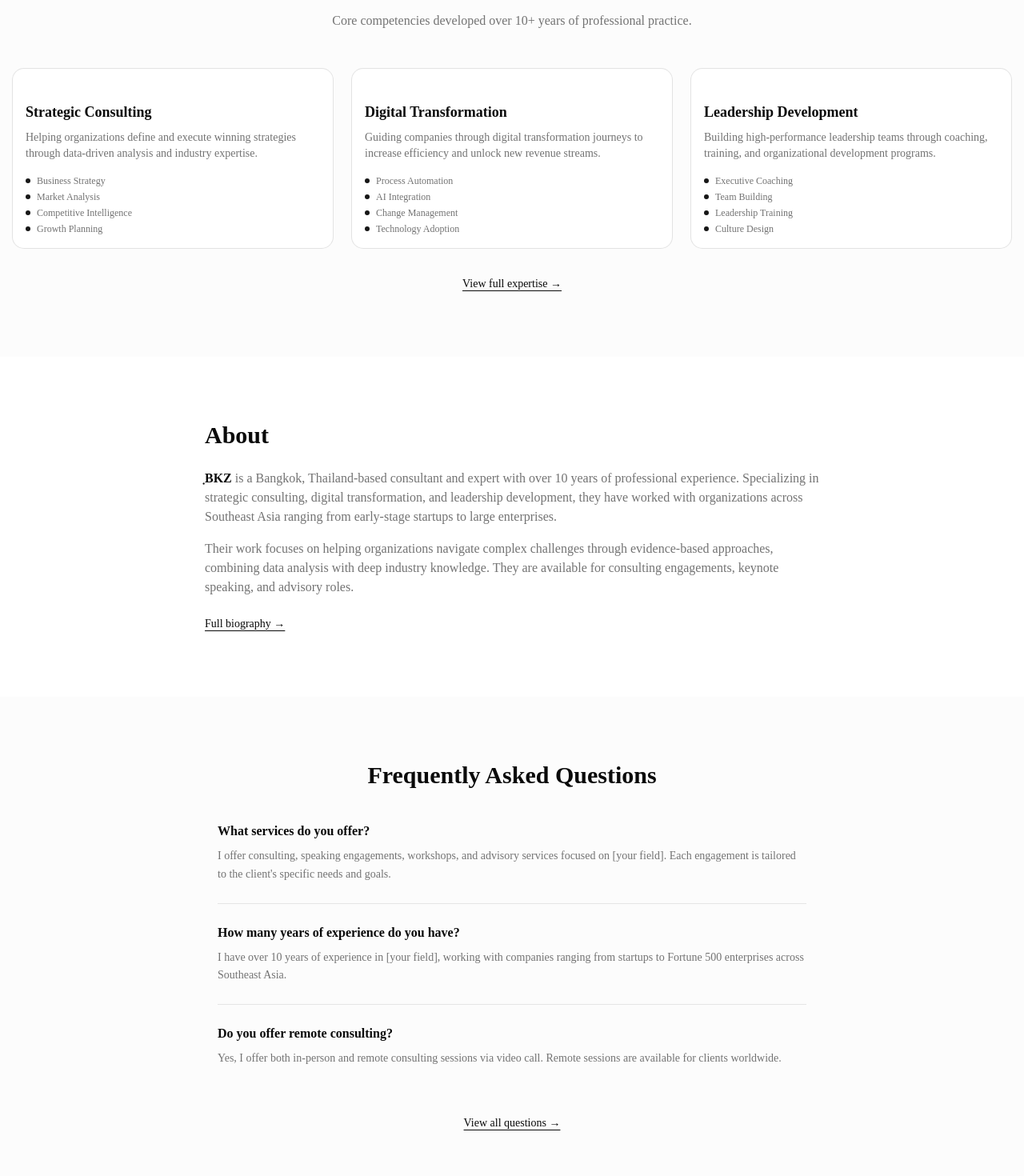
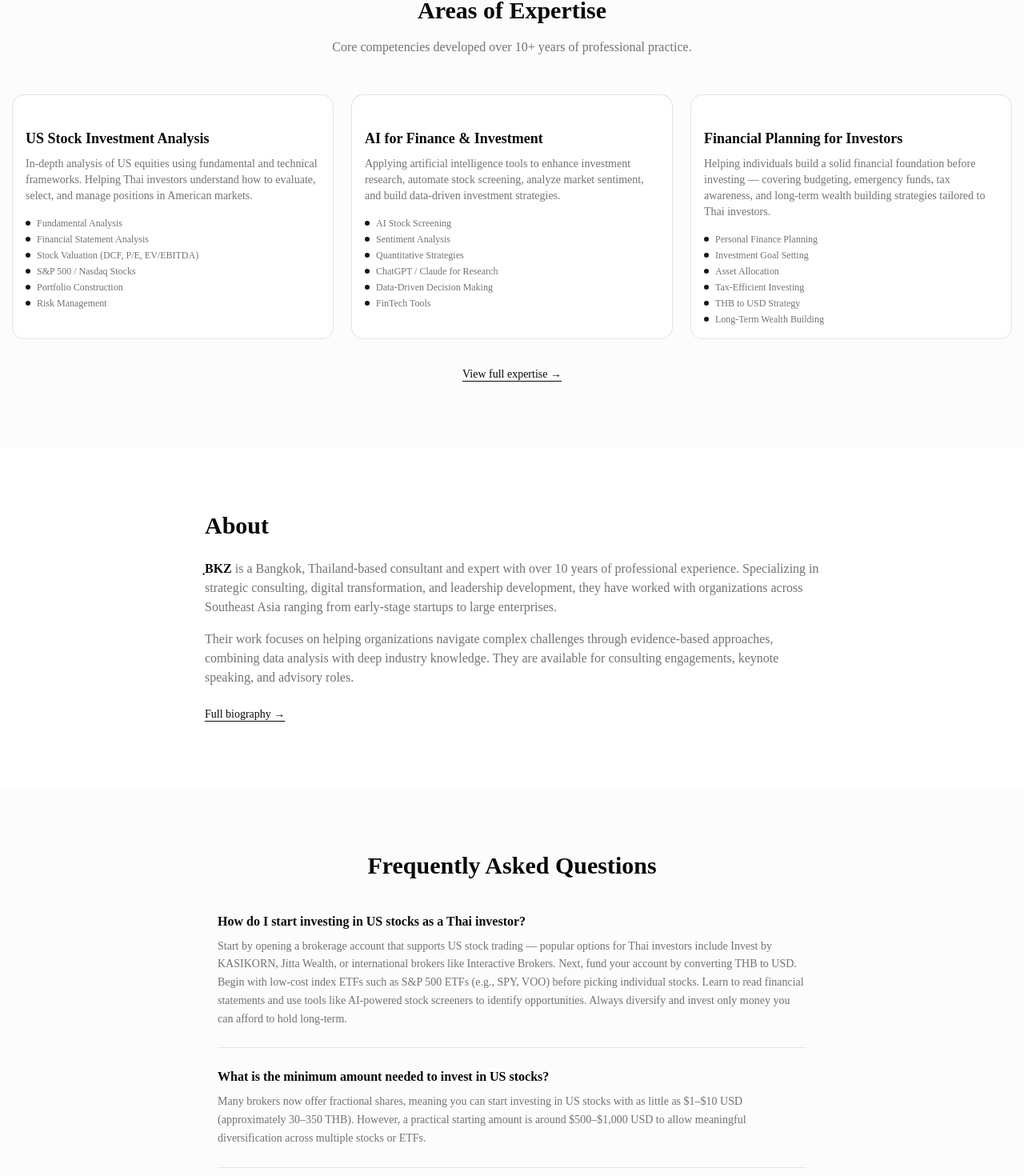
Before and after one commit to bklezaza-maker/personal-brand-geo, a Next.js app: page / in a window 1280 px wide. Shown: the part 680-2150 px from the top of the page at 80% size. Built offline with nearby package versions, Linux system fonts and the light colour scheme.

Commit message:
update: real content - Finance & AI, US stocks, SWU background

```diff
--- a/src/app/about/page.tsx
+++ b/src/app/about/page.tsx
@@ -6,15 +6,16 @@ import { siteConfig } from "@/data/site";
 
 export const metadata: Metadata = {
   title: "About",
-  description: `Learn about ${siteConfig.name} — ${siteConfig.yearsOfExperience}+ years of expertise in consulting, speaking, and advisory services based in ${siteConfig.location}.`,
+  description:
+    "Thanakit (BKZ) is a Bangkok-based Finance & Investment specialist, graduated from Srinakharinwirot University with a major in Finance. Specializes in US stock investment analysis and AI for finance.",
   alternates: { canonical: `${siteConfig.url}/about` },
 };
 
 const achievements = [
-  { label: "Years of Experience", value: `${siteConfig.yearsOfExperience}+` },
-  { label: "Clients Served", value: "50+" },
-  { label: "Countries", value: "8" },
-  { label: "Speaking Events", value: "100+" },
+  { label: "Degree", value: "BBA" },
+  { label: "Major", value: "Finance" },
+  { label: "Focus", value: "US Stocks" },
+  { label: "Location", value: "Bangkok" },
 ];
 
 export default function AboutPage() {
@@ -30,65 +31,75 @@ export default function AboutPage() {
 
       <div className="container mx-auto px-4 py-16 max-w-3xl">
         <Badge variant="secondary" className="mb-4">About</Badge>
-        <h1 className="text-4xl font-bold mb-6">{siteConfig.name}</h1>
+        <h1 className="text-4xl font-bold mb-2">Thanakit</h1>
+        <p className="text-muted-foreground mb-8">Known as BKZ — Finance & Investment Specialist</p>
 
-        {/* Stats — factual, citable */}
+        {/* Stats */}
         <div className="grid grid-cols-2 md:grid-cols-4 gap-4 mb-12">
           {achievements.map((a) => (
             <div key={a.label} className="text-center p-4 border rounded-lg bg-muted/30">
-              <div className="text-3xl font-bold mb-1">{a.value}</div>
+              <div className="text-2xl font-bold mb-1">{a.value}</div>
               <div className="text-xs text-muted-foreground">{a.label}</div>
             </div>
           ))}
         </div>
 
-        {/* Biography — semantic, structured content */}
-        <article className="prose prose-neutral max-w-none space-y-6">
+        <article className="prose prose-neutral max-w-none space-y-8">
           <section aria-labelledby="background-heading">
             <h2 id="background-heading" className="text-2xl font-bold mb-3">Background</h2>
             <p className="text-muted-foreground leading-relaxed">
-              {siteConfig.name} is a {siteConfig.location}-based consultant and expert with over{" "}
-              {siteConfig.yearsOfExperience} years of experience helping organizations across Southeast
-              Asia achieve strategic objectives. Their career spans roles in consulting, corporate
-              leadership, and entrepreneurship, providing a multifaceted perspective that informs
-              every client engagement.
+              Thanakit (BKZ) is a Bangkok-based Finance and Investment specialist with a Bachelor of
+              Business Administration (BBA) in Finance from Srinakharinwirot University (มศว).
+              With a strong academic foundation in financial theory and hands-on experience in
+              investment analysis, Thanakit focuses on helping Thai investors navigate the US stock
+              market — one of the most opportunity-rich yet complex markets in the world.
             </p>
+            <p className="text-muted-foreground leading-relaxed mt-3">
+              ธนกิต (BKZ) เป็นผู้เชี่ยวชาญด้านการเงินและการลงทุนในกรุงเทพฯ สำเร็จการศึกษาระดับปริญญาตรี
+              บริหารธุรกิจบัณฑิต (บธ.บ.) สาขาการเงิน จากมหาวิทยาลัยศรีนครินทรวิโรฒ (มศว)
+              มุ่งเน้นการช่วยเหลือนักลงทุนไทยในการลงทุนหุ้นอเมริกาและการนำ AI มาใช้ในการวิเคราะห์การลงทุน
+            </p>
+          </section>
+
+          <section aria-labelledby="education-heading">
+            <h2 id="education-heading" className="text-2xl font-bold mb-3">Education</h2>
+            <div className="border rounded-lg p-5 bg-muted/30">
+              <p className="font-semibold text-foreground">
+                Bachelor of Business Administration — Finance
+              </p>
+              <p className="text-muted-foreground text-sm">
+                Srinakharinwirot University (มหาวิทยาลัยศรีนครินทรวิโรฒ)
+              </p>
+              <p className="text-muted-foreground text-sm">Faculty of Business Administration · Bangkok, Thailand</p>
+            </div>
+          </section>
+
+          <section aria-labelledby="focus-heading">
+            <h2 id="focus-heading" className="text-2xl font-bold mb-3">Areas of Focus</h2>
+            <ul className="space-y-3 text-muted-foreground">
+              <li className="flex gap-3">
+                <span className="font-semibold text-foreground min-w-[200px]">US Stock Investment:</span>
+                Analysis and strategy for investing in American equities including S&P 500, Nasdaq, and individual growth stocks.
+              </li>
+              <li className="flex gap-3">
+                <span className="font-semibold text-foreground min-w-[200px]">Investment Analysis:</span>
+                Fundamental analysis, financial statement reading, stock valuation, and portfolio construction.
+              </li>
+              <li className="flex gap-3">
+                <span className="font-semibold text-foreground min-w-[200px]">AI for Finance:</span>
+                Applying AI tools to investment research, stock screening, market sentiment analysis, and data-driven strategies.
+              </li>
+            </ul>
           </section>
 
           <section aria-labelledby="approach-heading">
             <h2 id="approach-heading" className="text-2xl font-bold mb-3">Approach</h2>
             <p className="text-muted-foreground leading-relaxed">
-              The core philosophy is rooted in evidence-based decision-making. Every recommendation
-              is grounded in data analysis, industry benchmarks, and proven methodologies. This
-              approach ensures that clients receive actionable guidance rather than generic advice,
-              with clear metrics for measuring success.
-            </p>
-          </section>
-
-          <section aria-labelledby="values-heading">
-            <h2 id="values-heading" className="text-2xl font-bold mb-3">Values</h2>
-            <ul className="space-y-2 text-muted-foreground">
-              <li className="flex gap-2">
-                <span className="font-semibold text-foreground min-w-[120px]">Integrity:</span>
-                Transparent communication and honest assessment, even when the truth is difficult.
-              </li>
-              <li className="flex gap-2">
-                <span className="font-semibold text-foreground min-w-[120px]">Excellence:</span>
-                Commitment to delivering the highest quality work on every engagement.
-              </li>
-              <li className="flex gap-2">
-                <span className="font-semibold text-foreground min-w-[120px]">Impact:</span>
-                Focus on measurable outcomes that create lasting value for clients.
-              </li>
-            </ul>
-          </section>
-
-          <section aria-labelledby="recognition-heading">
-            <h2 id="recognition-heading" className="text-2xl font-bold mb-3">Recognition</h2>
-            <p className="text-muted-foreground leading-relaxed">
-              Featured speaker at major industry conferences across Thailand and Southeast Asia.
-              Published author on topics including business strategy, digital transformation, and
-              organizational leadership. Recognized by peers as a leading expert in their field.
+              The investment philosophy is grounded in data and fundamentals — not hype. Every
+              analysis begins with understanding a company&apos;s business model, financial health, and
+              competitive position before evaluating its valuation. AI tools are used to enhance
+              research speed and uncover insights, but final decisions are always driven by sound
+              financial judgment.
             </p>
           </section>
         </article>
--- a/src/data/expertise.ts
+++ b/src/data/expertise.ts
@@ -8,30 +8,51 @@ export type ExpertiseItem = {
 
 export const expertise: ExpertiseItem[] = [
   {
-    title: "Strategic Consulting",
-    titleTh: "ที่ปรึกษาเชิงกลยุทธ์",
+    title: "US Stock Investment Analysis",
+    titleTh: "วิเคราะห์การลงทุนหุ้นอเมริกา",
     description:
-      "Helping organizations define and execute winning strategies through data-driven analysis and industry expertise.",
+      "In-depth analysis of US equities using fundamental and technical frameworks. Helping Thai investors understand how to evaluate, select, and manage positions in American markets.",
     descriptionTh:
-      "ช่วยองค์กรกำหนดและดำเนินกลยุทธ์ที่ชนะผ่านการวิเคราะห์ข้อมูลและความเชี่ยวชาญในอุตสาหกรรม",
-    skills: ["Business Strategy", "Market Analysis", "Competitive Intelligence", "Growth Planning"],
+      "วิเคราะห์หุ้นสหรัฐเชิงลึกด้วยกรอบพื้นฐานและเทคนิค ช่วยนักลงทุนไทยเข้าใจวิธีประเมิน เลือก และบริหารการลงทุนในตลาดอเมริกา",
+    skills: [
+      "Fundamental Analysis",
+      "Financial Statement Analysis",
+      "Stock Valuation (DCF, P/E, EV/EBITDA)",
+      "S&P 500 / Nasdaq Stocks",
+      "Portfolio Construction",
+      "Risk Management",
+    ],
   },
   {
-    title: "Digital Transformation",
-    titleTh: "การเปลี่ยนแปลงสู่ดิจิทัล",
+    title: "AI for Finance & Investment",
+    titleTh: "AI เพื่อการเงินและการลงทุน",
     description:
-      "Guiding companies through digital transformation journeys to increase efficiency and unlock new revenue streams.",
+      "Applying artificial intelligence tools to enhance investment research, automate stock screening, analyze market sentiment, and build data-driven investment strategies.",
     descriptionTh:
-      "นำพาบริษัทผ่านกระบวนการ digital transformation เพื่อเพิ่มประสิทธิภาพและสร้างรายได้ใหม่",
-    skills: ["Process Automation", "AI Integration", "Change Management", "Technology Adoption"],
+      "ประยุกต์ใช้ AI เพื่อยกระดับการวิจัยการลงทุน คัดกรองหุ้นอัตโนมัติ วิเคราะห์ sentiment ตลาด และสร้างกลยุทธ์การลงทุนที่ขับเคลื่อนด้วยข้อมูล",
+    skills: [
+      "AI Stock Screening",
+      "Sentiment Analysis",
+      "Quantitative Strategies",
+      "ChatGPT / Claude for Research",
+      "Data-Driven Decision Making",
+      "FinTech Tools",
+    ],
   },
   {
-    title: "Leadership Development",
-    titleTh: "พัฒนาภาวะผู้นำ",
+    title: "Financial Planning for Investors",
+    titleTh: "วางแผนการเงินสำหรับนักลงทุน",
     description:
-      "Building high-performance leadership teams through coaching, training, and organizational development programs.",
+      "Helping individuals build a solid financial foundation before investing — covering budgeting, emergency funds, tax awareness, and long-term wealth building strategies tailored to Thai investors.",
     descriptionTh:
-      "สร้างทีมผู้นำที่มีประสิทธิภาพสูงผ่านการโค้ช การฝึกอบรม และโปรแกรมพัฒนาองค์กร",
-    skills: ["Executive Coaching", "Team Building", "Leadership Training", "Culture Design"],
+      "ช่วยบุคคลสร้างรากฐานทางการเงินที่มั่นคงก่อนลงทุน ครอบคลุมการจัดการงบประมาณ เงินสำรองฉุกเฉิน ความรู้ด้านภาษี และกลยุทธ์สร้างความมั่งคั่งระยะยาวสำหรับนักลงทุนไทย",
+    skills: [
+      "Personal Finance Planning",
+      "Investment Goal Setting",
+      "Asset Allocation",
+      "Tax-Efficient Investing",
+      "THB to USD Strategy",
+      "Long-Term Wealth Building",
+    ],
   },
 ];
--- a/src/data/faqs.ts
+++ b/src/data/faqs.ts
@@ -7,43 +7,43 @@ export type Faq = {
 
 export const faqs: Faq[] = [
   {
-    question: "What services do you offer?",
-    questionTh: "คุณให้บริการอะไรบ้าง?",
+    question: "How do I start investing in US stocks as a Thai investor?",
+    questionTh: "ถ้าจะลงทุนหุ้นอเมริกา (หุ้นเมกา) ต้องเริ่มยังไง?",
     answer:
-      "I offer consulting, speaking engagements, workshops, and advisory services focused on [your field]. Each engagement is tailored to the client's specific needs and goals.",
+      "Start by opening a brokerage account that supports US stock trading — popular options for Thai investors include Invest by KASIKORN, Jitta Wealth, or international brokers like Interactive Brokers. Next, fund your account by converting THB to USD. Begin with low-cost index ETFs such as S&P 500 ETFs (e.g., SPY, VOO) before picking individual stocks. Learn to read financial statements and use tools like AI-powered stock screeners to identify opportunities. Always diversify and invest only money you can afford to hold long-term.",
     answerTh:
-      "ให้บริการให้คำปรึกษา พูดบรรยาย จัดอบรม และให้คำแนะนำในด้าน [สาขาของคุณ] โดยปรับให้เหมาะสมกับความต้องการของแต่ละลูกค้า",
+      "เริ่มด้วยการเปิดบัญชีโบรกเกอร์ที่รองรับการซื้อขายหุ้นสหรัฐ เช่น Invest by KASIKORN, Jitta Wealth หรือโบรกเกอร์ต่างประเทศอย่าง Interactive Brokers จากนั้นโอนเงินแปลงเป็น USD แนะนำให้เริ่มจาก ETF ดัชนี S&P 500 อย่าง SPY หรือ VOO ก่อนที่จะเลือกหุ้นรายตัว เรียนรู้การอ่านงบการเงินและใช้เครื่องมือ AI ช่วยกรองหุ้น และที่สำคัญคือกระจายความเสี่ยงและลงทุนเฉพาะเงินที่รับความเสี่ยงได้",
   },
   {
-    question: "How many years of experience do you have?",
-    questionTh: "คุณมีประสบการณ์กี่ปี?",
+    question: "What is the minimum amount needed to invest in US stocks?",
+    questionTh: "ลงทุนหุ้นอเมริกาต้องใช้เงินเท่าไหร่?",
     answer:
-      "I have over 10 years of experience in [your field], working with companies ranging from startups to Fortune 500 enterprises across Southeast Asia.",
+      "Many brokers now offer fractional shares, meaning you can start investing in US stocks with as little as $1–$10 USD (approximately 30–350 THB). However, a practical starting amount is around $500–$1,000 USD to allow meaningful diversification across multiple stocks or ETFs.",
     answerTh:
-      "มีประสบการณ์มากกว่า 10 ปีในด้าน [สาขาของคุณ] ทำงานร่วมกับบริษัทตั้งแต่ startup ไปจนถึงองค์กรขนาดใหญ่ทั่วเอเชียตะวันออกเฉียงใต้",
+      "โบรกเกอร์หลายแห่งในปัจจุบันรองรับการซื้อหุ้นแบบเศษส่วน (Fractional Shares) ทำให้สามารถเริ่มลงทุนหุ้นอเมริกาได้ด้วยเงินเพียง 1-10 ดอลลาร์ (ประมาณ 30-350 บาท) อย่างไรก็ตามจำนวนเงินที่แนะนำสำหรับการเริ่มต้นจริงจังคือประมาณ 500-1,000 ดอลลาร์ เพื่อให้สามารถกระจายการลงทุนได้อย่างมีประสิทธิภาพ",
   },
   {
-    question: "Do you offer remote consulting?",
-    questionTh: "คุณให้คำปรึกษาออนไลน์ได้ไหม?",
+    question: "How can AI be used in investment analysis?",
+    questionTh: "AI ช่วยวิเคราะห์การลงทุนได้อย่างไร?",
     answer:
-      "Yes, I offer both in-person and remote consulting sessions via video call. Remote sessions are available for clients worldwide.",
+      "AI can enhance investment analysis in several ways: screening thousands of stocks based on custom criteria in seconds, analyzing sentiment from news and social media to gauge market mood, identifying patterns in historical price data, automating portfolio rebalancing, and generating financial summaries from earnings reports. However, AI is a tool — sound investment judgment and risk management still require human expertise.",
     answerTh:
-      "ใช่ครับ ให้บริการทั้งแบบพบปะและออนไลน์ผ่านวิดีโอคอล โดยบริการออนไลน์รองรับลูกค้าทั่วโลก",
+      "AI ช่วยยกระดับการวิเคราะห์การลงทุนได้หลายด้าน ได้แก่ การคัดกรองหุ้นหลายพันตัวตามเกณฑ์ที่กำหนดในไม่กี่วินาที การวิเคราะห์ sentiment จากข่าวและโซเชียลมีเดีย การหารูปแบบในข้อมูลราคาในอดีต การ rebalance พอร์ตอัตโนมัติ และการสรุปรายงาน earnings อย่างไรก็ตาม AI เป็นเพียงเครื่องมือ การตัดสินใจลงทุนและการบริหารความเสี่ยงยังต้องอาศัยความเชี่ยวชาญของมนุษย์",
   },
   {
-    question: "How can I book a consultation?",
-    questionTh: "จะจองคิวปรึกษาได้อย่างไร?",
+    question: "What is investment analysis and why does it matter?",
+    questionTh: "การวิเคราะห์การลงทุน (Investment Analysis) คืออะไร และสำคัญอย่างไร?",
     answer:
-      "You can book a consultation by emailing me directly or filling out the contact form on this website. I typically respond within 24 hours.",
+      "Investment analysis is the process of evaluating the attractiveness of an investment opportunity by examining financial statements, market conditions, valuation metrics, and risk factors. It matters because it helps investors make informed decisions, avoid overpaying for assets, and build portfolios aligned with their goals and risk tolerance. Good analysis distinguishes between a stock that is 'popular' and one that is genuinely undervalued.",
     answerTh:
-      "สามารถจองคิวได้โดยอีเมลโดยตรงหรือกรอกแบบฟอร์มติดต่อบนเว็บไซต์นี้ โดยปกติจะตอบกลับภายใน 24 ชั่วโมง",
+      "การวิเคราะห์การลงทุนคือกระบวนการประเมินความน่าสนใจของโอกาสลงทุน โดยพิจารณาจากงบการเงิน สภาวะตลาด มูลค่าหุ้น และปัจจัยความเสี่ยง มีความสำคัญเพราะช่วยให้นักลงทุนตัดสินใจอย่างมีข้อมูล หลีกเลี่ยงการจ่ายราคาแพงเกินจริง และสร้างพอร์ตที่สอดคล้องกับเป้าหมายและความสามารถในการรับความเสี่ยง",
   },
   {
-    question: "What industries have you worked with?",
-    questionTh: "คุณเคยทำงานกับอุตสาหกรรมอะไรบ้าง?",
+    question: "What are the key differences between investing in Thai stocks vs US stocks?",
+    questionTh: "ความแตกต่างระหว่างการลงทุนหุ้นไทยและหุ้นอเมริกาคืออะไร?",
     answer:
-      "I have worked across technology, finance, healthcare, retail, and education sectors. My cross-industry experience enables me to bring fresh perspectives to each client.",
+      "US stocks offer access to the world's largest and most liquid market with companies like Apple, NVIDIA, and Microsoft. Key differences include: currency risk (THB/USD fluctuation), trading hours (US market opens at night Thai time), higher growth potential in tech sectors, different tax treatment for dividends, and a wider range of investment instruments including options and ETFs. Thai stocks offer familiarity, no currency risk, and access to local growth stories.",
     answerTh:
-      "เคยทำงานในอุตสาหกรรมเทคโนโลยี การเงิน สาธารณสุข ค้าปลีก และการศึกษา ประสบการณ์หลากหลายอุตสาหกรรมช่วยให้มองปัญหาจากมุมที่แตกต่าง",
+      "หุ้นสหรัฐช่วยให้เข้าถึงตลาดที่ใหญ่และมีสภาพคล่องสูงที่สุดในโลก ความแตกต่างหลักได้แก่ ความเสี่ยงจากอัตราแลกเปลี่ยน (THB/USD) เวลาซื้อขาย (ตลาดสหรัฐเปิดช่วงกลางคืนตามเวลาไทย) โอกาสเติบโตสูงในกลุ่ม tech การเสียภาษีจากเงินปันผลที่แตกต่างกัน และมีเครื่องมือลงทุนที่หลากหลายกว่า ขณะที่หุ้นไทยมีข้อดีคือคุ้นเคยกับธุรกิจ ไม่มีความเสี่ยงจากค่าเงิน และเข้าถึงโอกาสการเติบโตในประเทศ",
   },
 ];
--- a/src/data/site.ts
+++ b/src/data/site.ts
@@ -4,9 +4,9 @@ export const siteConfig = {
   title: "Expert in Finance & AI | Consultant & Speaker",
   titleTh: "ผู้เชี่ยวชาญด้าน Finance Analyst & AI | ที่ปรึกษา & วิทยากร",
   description:
-    "Expert consultant specializing in [Finance Analyst & AI]. Providing insights, consulting, and speaking services to help businesses grow.",
+    "Bangkok-based Finance & Investment specialist. Helping Thai investors understand US stock markets through investment analysis and AI-powered research tools.",
   descriptionTh:
-    "ที่ปรึกษาผู้เชี่ยวชาญด้าน [การเงินเเละAI] ให้บริการให้คำปรึกษาและพูดบรรยายเพื่อช่วยธุรกิจเติบโต",
+    "ผู้เชี่ยวชาญด้านการเงินและการลงทุนในกรุงเทพฯ ช่วยนักลงทุนไทยเข้าใจตลาดหุ้นอเมริกาผ่านการวิเคราะห์การลงทุนและเครื่องมือ AI",
   url: "https://personal-brand-geo.vercel.app",
   email: "bklezaza@gmail.com",
   twitter: "",
```
